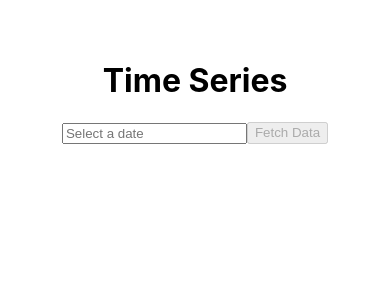
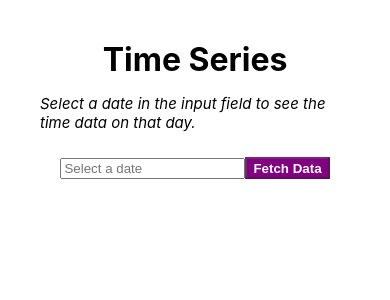
Before and after one commit to elainedev/time-series, a React (Create React App) app: page / in a window 390 px wide. Shown: the top 300 px of the page. Built offline with nearby package versions, Linux system fonts and the light colour scheme.

Commit message:
update readme; responsiveness and css

```diff
--- a/src/App.scss
+++ b/src/App.scss
@@ -4,12 +4,28 @@
   flex-direction: column;
   padding: 40px;
 
+  .heading {
+    margin: 0;
+  }
+
+  .instruction {
+    margin-bottom: 25px;
+    font-style: italic;
+    font-size: 15px;
+  }
+
   .flex-container {
     display: flex;
   }
 
   .data-display-container {
-    width: 900px;
+    width: 90%;
+  }
+
+  .fetch-button {
+    color: white;
+    background-color: purple;
+    font-weight: 600;
   }
 
   .error-message {
--- a/src/App.tsx
+++ b/src/App.tsx
@@ -50,7 +50,7 @@ const useAppState = create<AppState>((set, getState) => ({
       set({ data: organizeData(timeSeries) });
     } catch (error) {
       console.log("Fetch error: ", error);
-      setError("Failed to fetch data");
+      setError("Failed to fetch data from server");
     }
   },
 }));
@@ -69,10 +69,13 @@ function App() {
       <CalendarContainer className={className}>{children}</CalendarContainer>
     </div>
   );
-  console.log("where my data", data.length, data.slice(0, 10));
+  console.log("where is my data", data.length, data.slice(0, 10));
   return (
     <div className="time-series-app">
-      <h1>Time Series</h1>
+      <h1 className="heading">Time Series</h1>
+      <p className="instruction">
+        Select a date in the input field to see the time data on that day.
+      </p>
       <div className="flex-container">
         <DatePicker
           placeholderText="Select a date"
@@ -80,14 +83,18 @@ function App() {
           selected={selectedDate}
           calendarContainer={customCalendarContainer}
         />
-        <button disabled={!selectedDate} onClick={fetchData}>
+        <button
+          className="fetch-button"
+          disabled={!selectedDate}
+          onClick={fetchData}
+        >
           Fetch Data
         </button>
       </div>
       {error && <div className="error-message">{error}</div>}
       {data.length > 0 && (
         <div className="data-display-container">
-          <h3>{`Data on ${displayedDate?.toLocaleDateString("en-US", {
+          <h3>{`Time Series on ${displayedDate?.toLocaleDateString("en-US", {
             year: "numeric",
             month: "short",
             day: "numeric",
--- a/src/index.js
+++ b/src/index.js
@@ -2,7 +2,6 @@ import React from "react";
 import ReactDOM from "react-dom/client";
 import "./index.css";
 import App from "./App.tsx";
-// import reportWebVitals from "./reportWebVitals";
 
 const root = ReactDOM.createRoot(document.getElementById("root"));
 root.render(
@@ -10,8 +9,3 @@ root.render(
     <App />
   </React.StrictMode>
 );
-
-// If you want to start measuring performance in your app, pass a function
-// to log results (for example: reportWebVitals(console.log))
-// or send to an analytics endpoint. Learn more: https://bit.ly/CRA-vitals
-// reportWebVitals();
```
Also changed, not shown: src/reportWebVitals.js (deleted, +0 -13 lines), 1 other file (tests, documents, lock files or other folders).
